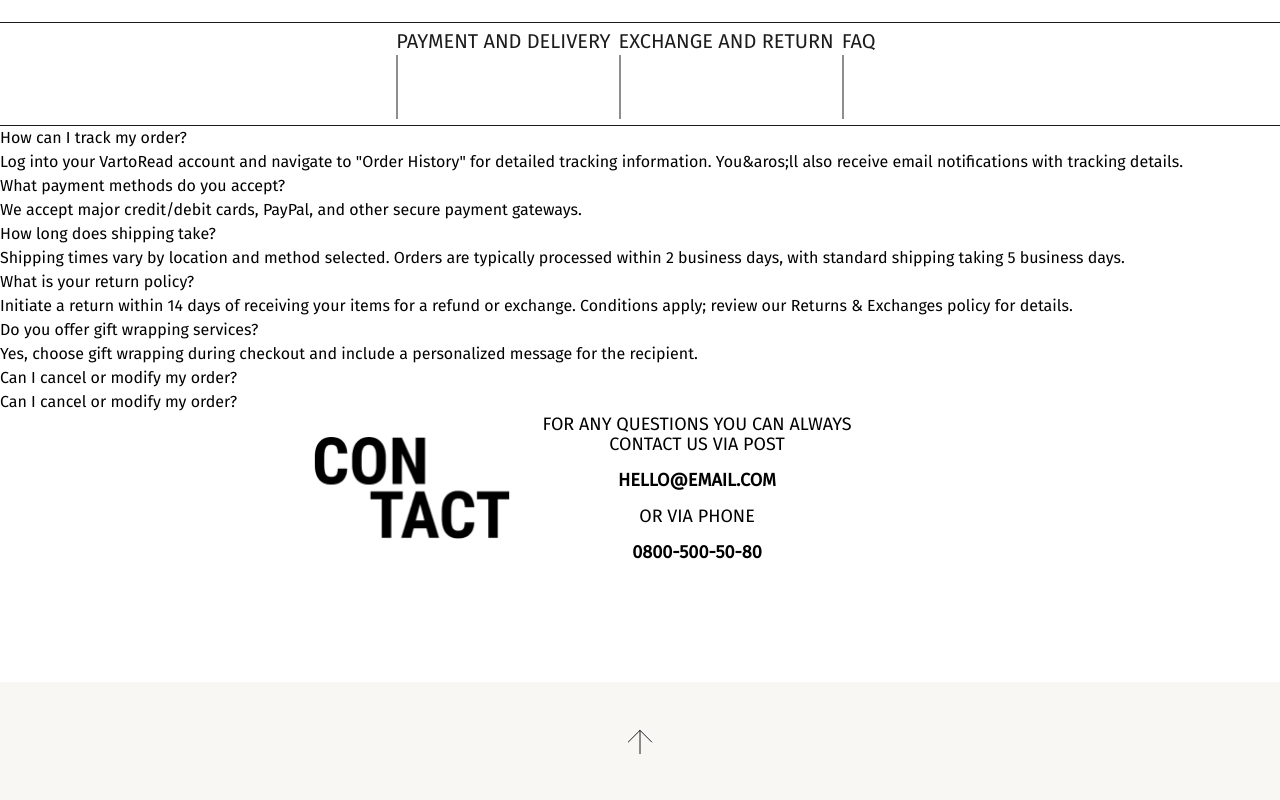
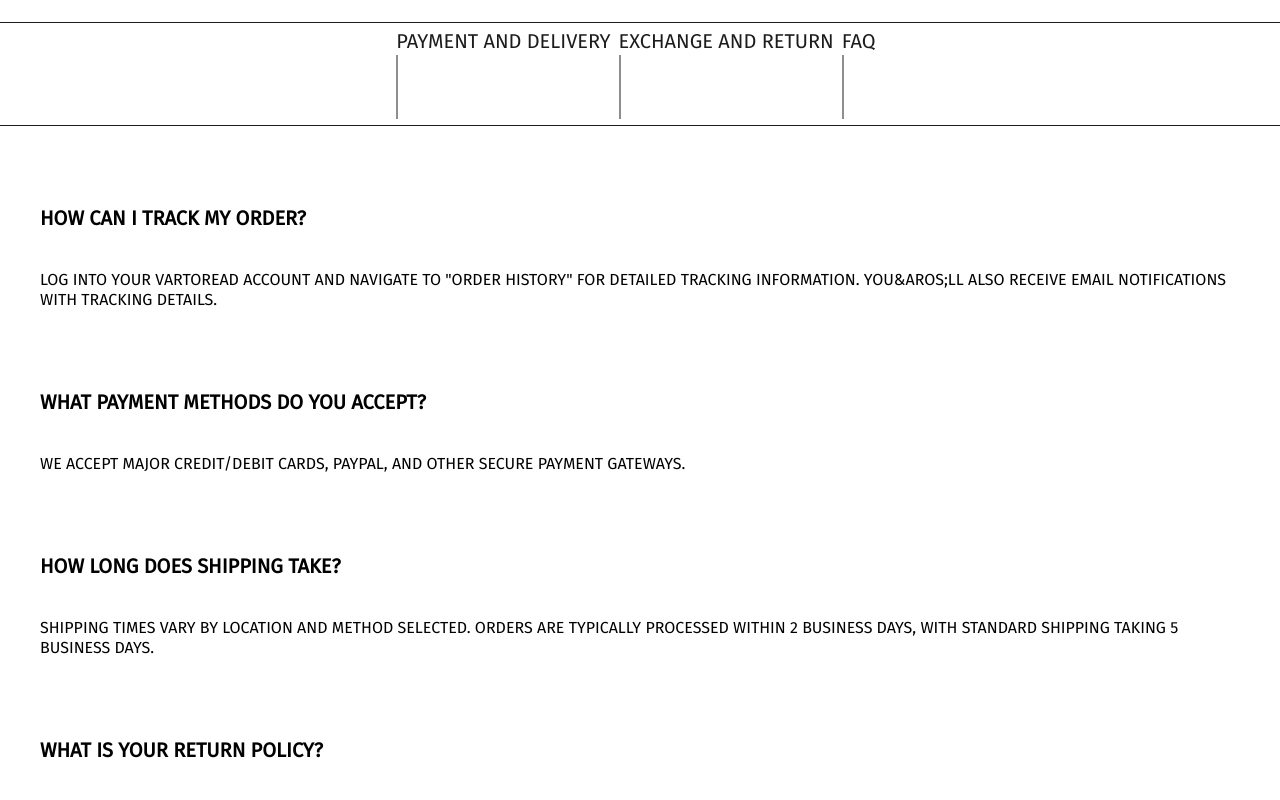
Before and after one commit to Ir-ra/read, a Next.js app: page /about/questions in a window 1280 px wide. Shown: the part 1500-2300 px from the top of the page. Built offline with nearby package versions, Linux system fonts and the light colour scheme.

Commit message:
add FAQ section

```diff
--- a/src/app/about/exchange/page.tsx
+++ b/src/app/about/exchange/page.tsx
@@ -1,12 +1,15 @@
 import { Contact } from "@/app/components/AboutUs/Contact";
 
 export default function Exchange() {
+  const questionStyles =
+    "text-xxs font-bold uppercase tablet:text-sm desktop:text-l mb-5 tablet:mb-10 desktop:mb-5";
+  const textStyles = "text-xxxs font-light uppercase tablet:text-xxs";
   return (
-    <section>
-      <ul>
+    <section className="pt-20 px-6 tablet:px-10 flex flex-col desktop:flex-row gap-20 desktop:justify-between">
+      <ul className="flex flex-col gap-10 tablet:gap-20">
         <li>
-          <h2>Easy Returns Process</h2>
-          <p>
+          <h2 className={questionStyles}>Easy Returns Process</h2>
+          <p className={textStyles}>
             If you&apost;re not satisfied with your purchase, simply initiate a
             return within 14 days of receiving your order. We accept returns for
             any reason, whether it&apos;s due to a change of heart or a product
@@ -14,25 +17,25 @@ export default function Exchange() {
           </p>
         </li>
         <li>
-          <h2>Fast Refunds</h2>
-          <p>
+          <h2 className={questionStyles}>Fast Refunds</h2>
+          <p className={textStyles}>
             Once we receive your returned item(s), we&apos;ll process your
             refund promptly. Expect to see the refund credited back to your
             original payment method within 30 business days.
           </p>
         </li>
         <li>
-          <h2>Conditions for Returns</h2>
-          <ul>
-            <li>
+          <h2 className={questionStyles}>Conditions for Returns</h2>
+          <ul className="list-disc">
+            <li className={textStyles}>
               Items must be returned in their original condition, unused and
               with all tags attached.
             </li>
-            <li>
+            <li className={textStyles}>
               Returns must be initiated within [number] days of receiving your
               order.
             </li>
-            <li>
+            <li className={textStyles}>
               Personalized or customized items are not eligible for return
               unless they are defective or damaged upon receipt.
             </li>
--- a/src/app/about/payment/page.tsx
+++ b/src/app/about/payment/page.tsx
@@ -1,36 +1,38 @@
 import { Contact } from "@/app/components/AboutUs/Contact";
-
+const questionStyles =
+  "text-xxs font-bold uppercase tablet:text-sm desktop:text-l mb-5 tablet:mb-10 desktop:mb-5";
+const textStyles = "text-xxxs font-light uppercase tablet:text-xxs";
 export default function Payment() {
   return (
-    <section>
-      <ul>
+    <section className="pt-20 px-6 tablet:px-10 flex flex-col desktop:flex-row gap-20 desktop:justify-between">
+      <ul className="flex flex-col gap-10 tablet:gap-20">
         <li>
-          <h2>Secure Payment Options</h2>
-          <p>
+          <h2 className={questionStyles}>Secure Payment Options</h2>
+          <p className={textStyles}>
             We offer a variety of secure payment methods to ensure your
             transactions are safe and protected. Choose from credit/debit card
             payments, PayPal, or other trusted payment gateways.
           </p>
         </li>
         <li>
-          <h2>Fast Order Processing</h2>
-          <p>
+          <h2 className={questionStyles}>Fast Order Processing</h2>
+          <p className={textStyles}>
             Once your payment is confirmed, we swiftly process your order to
             minimize any delays. Our efficient system ensures your items are
             ready for dispatch as soon as possible.
           </p>
         </li>
         <li>
-          <h2>Reliable Shipping Partners</h2>
-          <p>
+          <h2 className={questionStyles}>Reliable Shipping Partners</h2>
+          <p className={textStyles}>
             We collaborate with reputable shipping partners to guarantee the
             timely delivery of your books. Rest assured, your order is in good
             hands from our warehouse to your doorstep.
           </p>
         </li>
         <li>
-          <h2>Tracking and Updates</h2>
-          <p>
+          <h2 className={questionStyles}>Tracking and Updates</h2>
+          <p className={textStyles}>
             Keep track of your order every step of the way with our easy-to-use
             tracking system. Receive real-time updates on the status of your
             delivery, so you know exactly when to expect your package.
--- a/src/app/about/questions/page.tsx
+++ b/src/app/about/questions/page.tsx
@@ -1,50 +1,56 @@
 import { Contact } from "@/app/components/AboutUs/Contact";
-
+const questionStyles =
+  "text-xxs font-bold uppercase tablet:text-sm desktop:text-l mb-5 tablet:mb-10 desktop:mb-5";
+const textStyles = "text-xxxs font-light uppercase tablet:text-xxs";
 export default function FAQ() {
   return (
-    <section>
-      <ul>
+    <section className="pt-20 px-6 tablet:px-10 flex flex-col desktop:flex-row gap-20 desktop:justify-between">
+      <ul className="flex flex-col gap-10 tablet:gap-20">
         <li>
-          <h2>How can I track my order?</h2>
-          <p>
+          <h2 className={questionStyles}>How can I track my order?</h2>
+          <p className={textStyles}>
             Log into your VartoRead account and navigate to &quot;Order
             History&quot; for detailed tracking information. You&aros;ll also
             receive email notifications with tracking details.
           </p>
         </li>
         <li>
-          <h2>What payment methods do you accept?</h2>
-          <p>
+          <h2 className={questionStyles}>
+            What payment methods do you accept?
+          </h2>
+          <p className={textStyles}>
             We accept major credit/debit cards, PayPal, and other secure payment
             gateways.
           </p>
         </li>
         <li>
-          <h2>How long does shipping take?</h2>
-          <p>
+          <h2 className={questionStyles}>How long does shipping take?</h2>
+          <p className={textStyles}>
             Shipping times vary by location and method selected. Orders are
             typically processed within 2 business days, with standard shipping
             taking 5 business days.
           </p>
         </li>
         <li>
-          <h2>What is your return policy?</h2>
-          <p>
+          <h2 className={questionStyles}>What is your return policy?</h2>
+          <p className={textStyles}>
             Initiate a return within 14 days of receiving your items for a
             refund or exchange. Conditions apply; review our Returns & Exchanges
             policy for details.
           </p>
         </li>
         <li>
-          <h2>Do you offer gift wrapping services?</h2>
-          <p>
+          <h2 className={questionStyles}>
+            Do you offer gift wrapping services?
+          </h2>
+          <p className={textStyles}>
             Yes, choose gift wrapping during checkout and include a personalized
             message for the recipient.
           </p>
         </li>
         <li>
-          <h2>Can I cancel or modify my order?</h2>
-          <p>Can I cancel or modify my order?</p>
+          <h2 className={questionStyles}>Can I cancel or modify my order?</h2>
+          <p className={textStyles}>Can I cancel or modify my order?</p>
         </li>
       </ul>
       <Contact />
```
